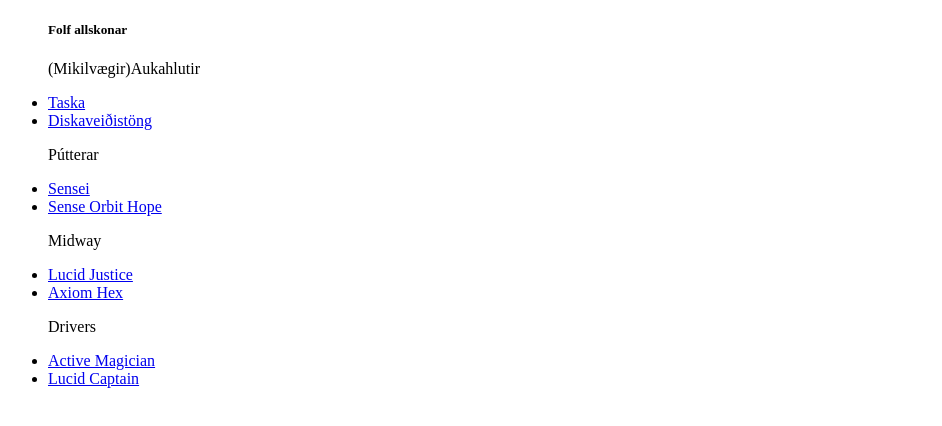
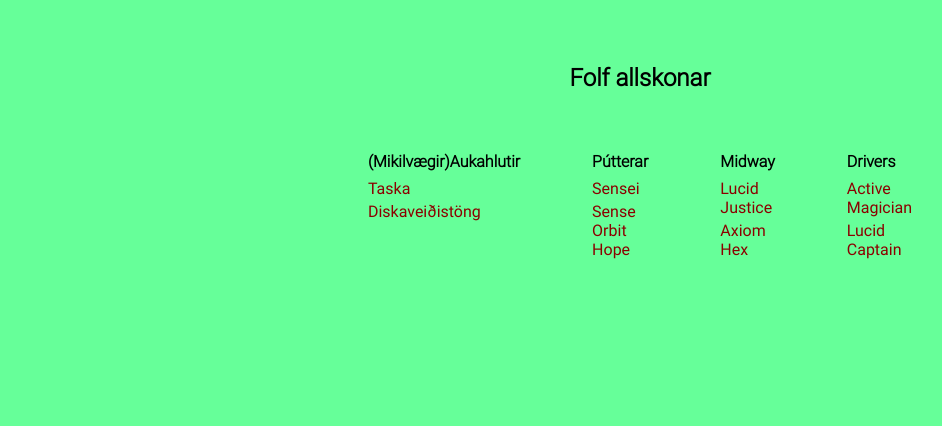
Before and after one commit to elfaroliver/gjafalisti, a plain HTML site: page folf.html in a window 1280 px wide. Shown: the whole page, without its empty margins (0-942 px from the left). Drawn offline with Linux system fonts and the light colour scheme.

Commit message:
Bætti gjafalisti.css í öll nýju html

```diff
--- a/folf.html
+++ b/folf.html
@@ -2,6 +2,7 @@
 <html>
   <head>
       <meta charset="UTF-8" />
+      <link rel="stylesheet" href="gjafalisti.css">
       <title>Folf</title>
   </head>
   <body>
```
Also changed, not shown: gamesbooks.html (+1 -0 lines), practical.html (+1 -0 lines), stickers.html (+1 -0 lines).
